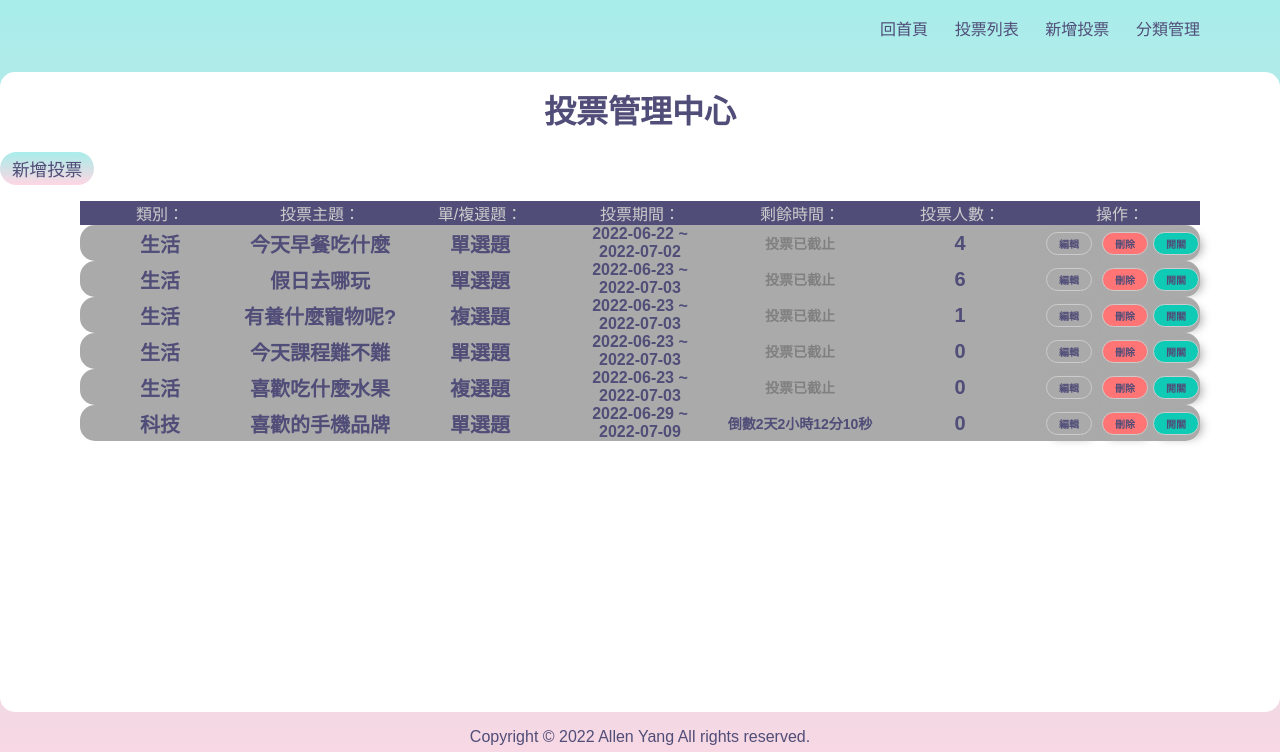
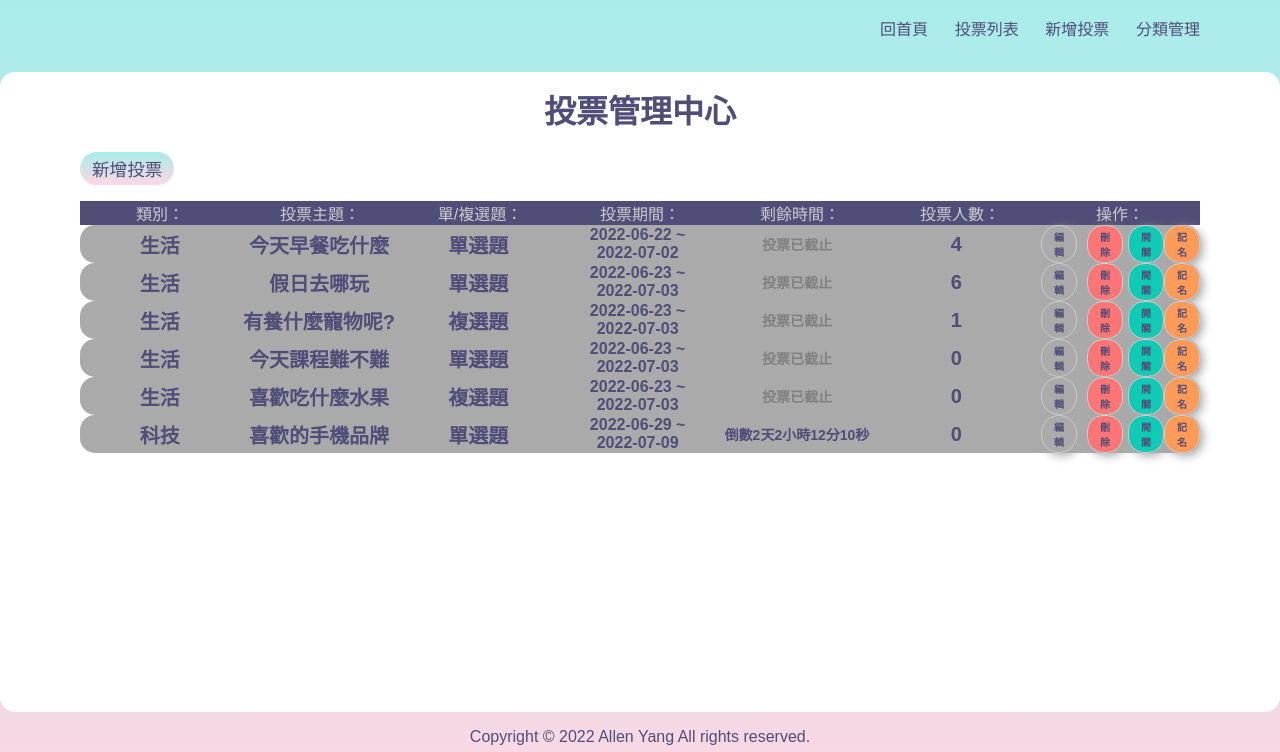
Before and after one commit to AllenYangNCTU/Electroral_System, a PHP site: page /back.php in a window 1280 px wide. Shown: the top 752 px of the page. Run offline with PHP 8.4, Linux system fonts and the light colour scheme; data comes from the database, SQL or seed files in the repository; data that the repository does not hold is empty.

Commit message:
後台新增記名投票的功能

```diff
--- a/back.php
+++ b/back.php
@@ -125,6 +125,23 @@
       background: #504d78;
       color: #fff;
     }
+
+    .secret_ballot {
+      display: inline-block;
+      padding: 3px 12px;
+      border: 1px solid #ccc;
+      border-radius: 1rem;
+      background: #ff9a57;
+      /* background: rgb(15, 203, 181); */
+      box-shadow: 3px 3px 10px #aaa;
+      /* margin: 0 5px; */
+      font-size: 10px;
+    }
+
+    .secret_ballot:hover {
+      background: #504d78;
+      color: #fff;
+    }
   </style>
 </head>
 
@@ -148,7 +165,7 @@
       include $file;
     } else {
     ?>
-      <button class=btn onclick="location.href='?do=add_vote'">新增投票</button><!-- get傳值檔案名稱 -->
+      <button style="margin-left:5rem;" class=btn onclick="location.href='?do=add_vote'">新增投票</button><!-- get傳值檔案名稱 -->
 
       <div>
         <ul>
@@ -214,6 +231,7 @@
             echo "<a class='edit' href='?do=edit&id={$subject['id']}'>編輯</a>";
             echo "<a class='del' href='?do=del&id={$subject['id']}'>刪除</a>";
             echo "<a class='chmod' href='./chmod.php?id={$subject['id']}'>開關</a>";
+            echo "<a class='secret_ballot' href='./secret_ballot.php?id={$subject['id']}'>記名</a>";
             echo "</div>";
             echo "</div>";
           }
```
Also changed, not shown: secret_ballot.php (added, +14 -0 lines), upload/text.jpg.
